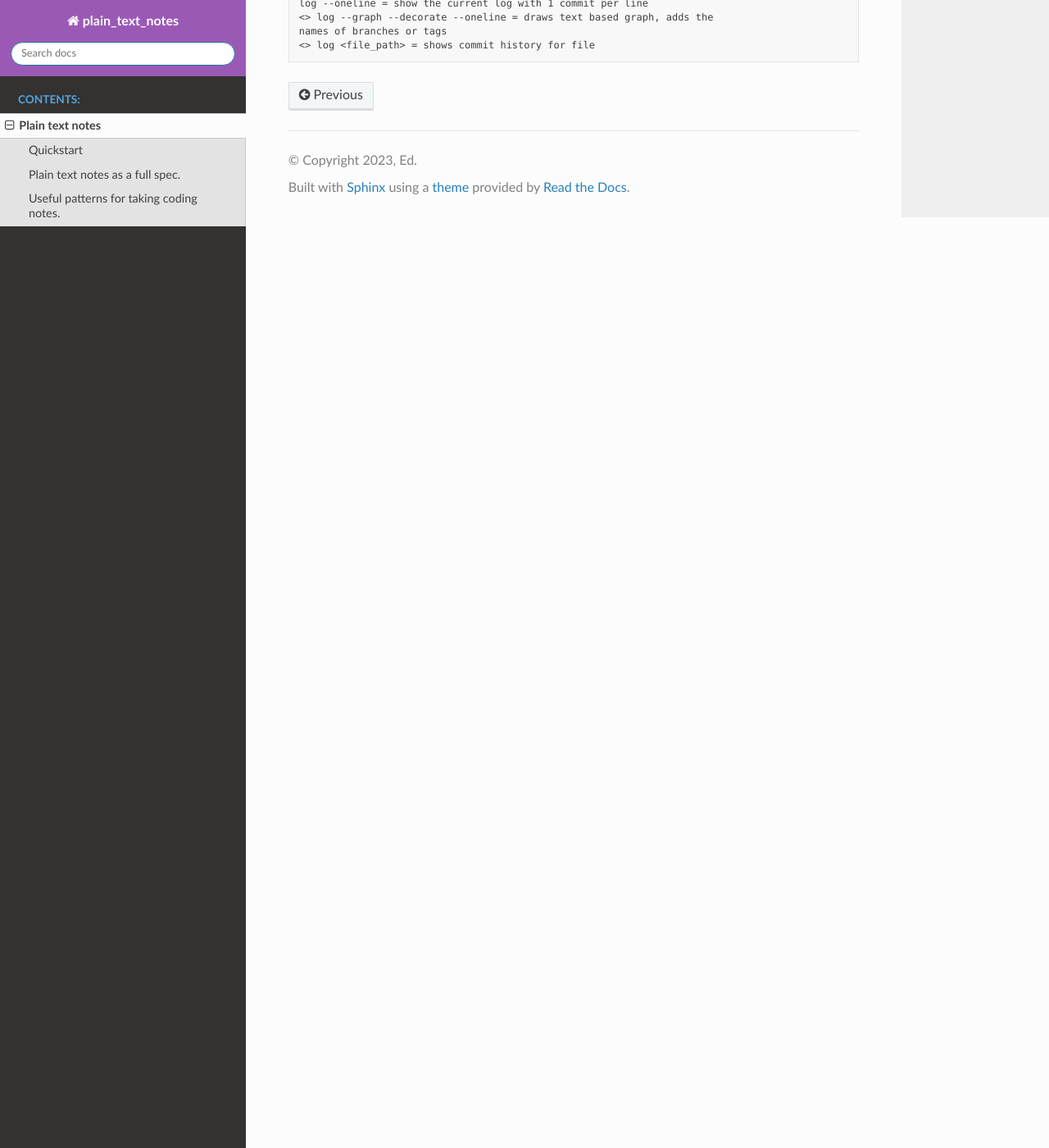
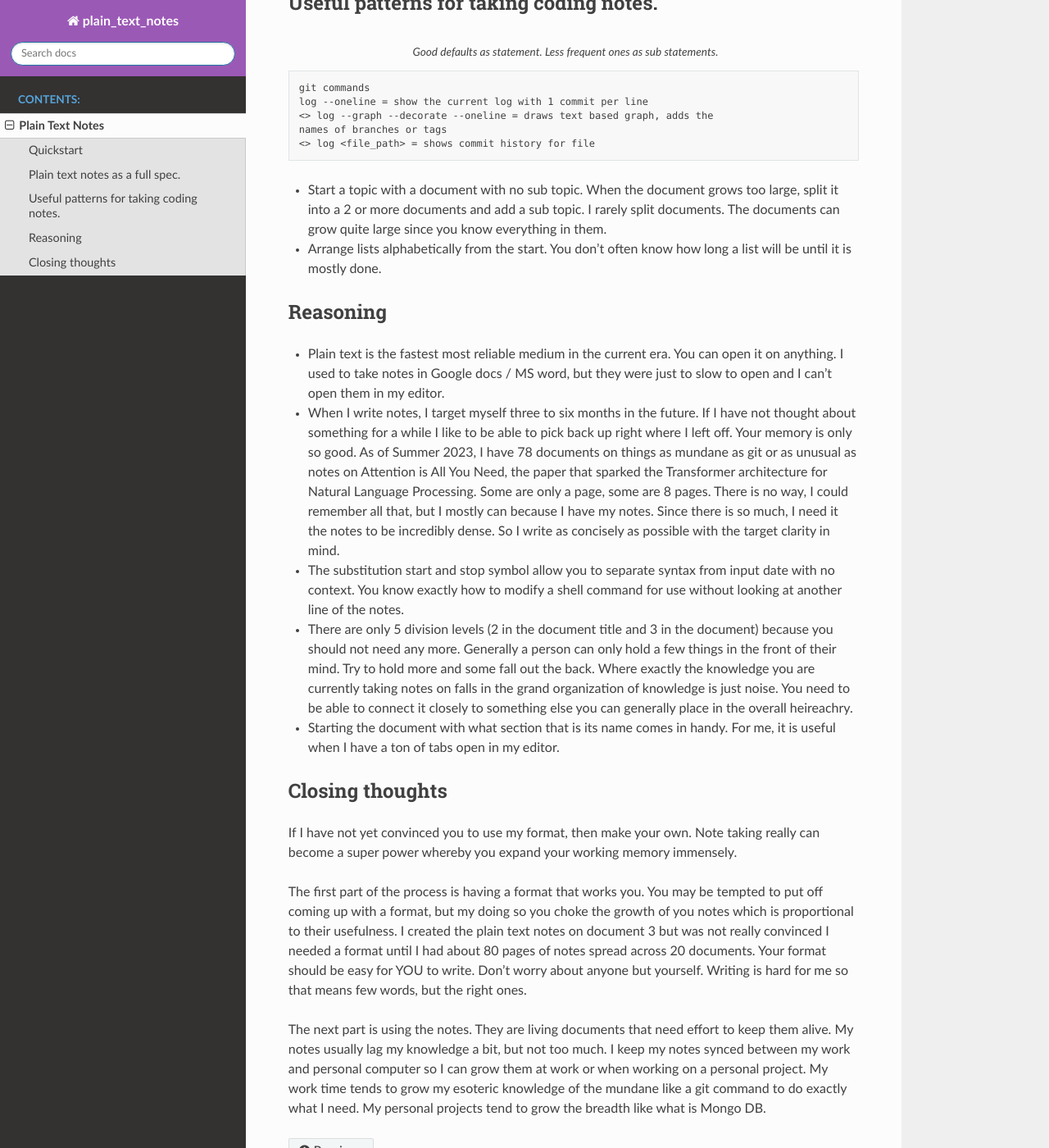
Before and after one commit to Rowlando13/plain-text-notes, a Sphinx documentation site: the page built from docs/source/general/plain_text_notes.rst, in a window 1280 px wide and 1400 px high, scrolled down 2657 px. Shown: the whole window at 82% size. Built offline with Sphinx 7.4.7 and the Read the Docs theme 2.0.0, drawn with Linux system fonts in a browser that asks for light colours; some of the changed text lies outside the part shown.

Commit message:
Mostly finish plain text notes.

```diff
--- a/docs/source/general/plain_text_notes.rst
+++ b/docs/source/general/plain_text_notes.rst
@@ -1,18 +1,20 @@
-Plain text notes
+Plain Text Notes
 ====================
 
 .. contents:: Overview
    :depth: 2
    :local:
 
+PLEASE PARDON THE MANY TYPOS. THIS IS STILL UNDER CONSTRUCTION.
+
 Quickstart
 --------------------
-Plain text notes is my personal format for note taking. It works best for coding, but well for other topics. An explanation in X points:
+Plain Text Notes is my personal format for note taking. It works best for coding, but well for other topics. An explanation in 4 points:
 
 *  plain text
 *  Writing style: concise to terse
-*  Flat rather than nested
-*  Soft limit of 80 characters
+*  Flat organization rather than nested
+*  Soft limit of 80 characters per line
 
 An example of my notes on git from when I was just learning it
 
@@ -53,30 +55,30 @@ An example of my notes on git from when I was just learning it
    checkout -b <NEW_BRANCH> = in local repo create branch "new branch" based
    on last commit from master.
 
-You should feel like text is too dense and the sections are very clear. The notes format is for your personal notes. As a coder you read a lot. Whether for learning purposes or to have a section of documentation that is more convenient for you, you will create a ton of notes. You want to be able to scan or control f the doc and easily jump between sections. You made these notes, so you know exactly whats in them. When you get to the right section, you want it all on the page. You can quickly scan to the right line and read it, just like code.
+You should feel like the text is too dense and the sections are very clear. Plain Text Notes format is for your personal notes. As a coder you will read a lot. Whether for learning purposes or to have a section of documentation that is more convenient for you, you should create a ton of notes. Since you will have a lot of text, you want it to be very compact but easily navigable.  You can navigate section to section very easily since they are visible and you made them all, and when you get to the right section, you want it all on the screen.
 
-You should also feel that the writing might not be perfectly clear to you. You want to write the minimum so that YOU can look back at it in 3-6 months and know exactly what you meant.
+You should also feel that the writing is not be perfectly clear to you. You want to write the minimum so that YOU can look back at it in 3-6 months and know exactly what you meant.
 
-You should also see the reason for the 80 character soft limit. If it does not kill you to keep it to 80 characters, then it much nice to read. When I was first learning what exactly a commit was doing, I could not fit it in 80 characters. That is fine.
+You should also see the reason for the 80 character soft limit. If it does not kill you to keep it to 80 characters, then it much nicer to read. When I was first learning what exactly a commit was doing, I could not fit it in 80 characters. That is fine. See the line that starts: commit -m "<My Django Girls app, first commit>" ...
 
 Plain text notes as a full spec.
 -----------------------------------
 
 *  File type: utf-8 encoded plain text
 *  Writing style: Prefer phrases to complete sentence. Maximum clarity with minimum text.
-*  File name: <topic> <subtopic> .txt , eg "Python 3 datetime.txt". The subtopic is optional
+*  File name: <topic> <subtopic> .txt , eg "Python 3 datetime.txt". The subtopic is optional.
 *  Symbol substitution:
 
-      * substitution start and stop symbol: ``<`` ``>``
-      * The command ``git status`` would be written as is since you just type it in. The command ``git remote add url`` would be written as git remote add <url.com>, since you have to replace <url.com> with an actual url.
-      * The default substitution start and stop symbols may not be suitable for all conditions and can be set on a per document basis.
-      * The text between < and > may hint at how the text is formatted it , eg git config --global user.email <you@gmail.com>.
+      *  substitution start and stop symbol: ``<`` ``>``
+      *  The command ``git status`` would be written as is since you just type it in. The command ``git remote add url`` would be written as git remote add <url.com>, since you have to replace <url.com> with an actual url.
+      *  The default substitution start and stop symbols may not be suitable for all conditions and can be set on a per document basis.
+      *  The text between < and > may hint at how the text is formatted it , eg git config --global user.email <you@gmail.com>.
 
 *  There are only 3 division levels available in a document.
 
-      * The section name is indented 12 spaces, ie 3 tabes of 4 spaces. The number of spaces per tab may vary by user preference between 2 and 4.
-      * The paragraph name is aligned left.
-      * The sub statements are preceded by <> and one space.
+      *  The section name is indented 12 spaces, ie 3 tabes of 4 spaces. The number of spaces per tab may vary by user preference between 2 and 4.
+      *  The paragraph name is aligned left.
+      *  The sub statements are preceded by <> and one space.
 
       .. code-block:: text
          :caption: <Topic> <subtopic>.txt
@@ -104,10 +106,31 @@ Useful patterns for taking coding notes.
 ------------------------------------------
 
 .. code-block:: text
-   :caption: Good defaults as statement. Less frequent ones as substatements.
+   :caption: Good defaults as statement. Less frequent ones as sub statements.
 
    git commands
    log --oneline = show the current log with 1 commit per line
    <> log --graph --decorate --oneline = draws text based graph, adds the
    names of branches or tags
    <> log <file_path> = shows commit history for file
+
+*  Start a topic with a document with no sub topic. When the document grows too large, split it into a 2 or more documents and add a sub topic. I rarely split documents. The documents can grow quite large since you know everything in them.
+
+*  Arrange lists alphabetically from the start. You don't often know how long a list will be until it is mostly done.
+
+Reasoning
+--------------------------
+
+*  Plain text is the fastest most reliable medium in the current era. You can open it on anything. I used to take notes in Google docs / MS word, but they were just to slow to open and I can't open them in my editor.
+*  When I write notes, I target myself three to six months in the future. If I have not thought about something for a while I like to be able to pick back up right where I left off. Your memory is only so good. As of Summer 2023, I have 78 documents on things as mundane as git or as unusual as notes on Attention is All You Need, the paper that sparked the Transformer architecture for Natural Language Processing. Some are only a page, some are 8 pages. There is no way, I could remember all that, but I mostly can because I have my notes. Since there is so much, I need it the notes to be incredibly dense. So I write as concisely as possible with the target clarity in mind.
+*  The substitution start and stop symbol allow you to separate syntax from input date with no context. You know exactly how to modify a shell command for use without looking at another line of the notes.
+*  There are only 5 division levels (2 in the document title and 3 in the document) because you should not need any more. Generally a person can only hold a few things in the front of their mind. Try to hold more and some fall out the back. Where exactly the knowledge you are currently taking notes on falls in the grand organization of knowledge is just noise. You need to be able to connect it closely to something else you can generally place in the overall heireachry.
+*  Starting the document with what section that is its name comes in handy. For me, it is useful when I have a ton of tabs open in my editor.
+
+Closing thoughts
+---------------------
+If I have not yet convinced you to use my format, then make your own. Note taking really can become a super power whereby you expand your working memory immensely.
+
+The first part of the process is having a format that works you. You may be tempted to put off coming up with a format, but my doing so you choke the growth of you notes which is proportional to their usefulness. I created the plain text notes on document 3 but  was not really convinced I needed a format until I had about 80 pages of notes spread across 20 documents. Your format should be easy for YOU to write. Don't worry about anyone but yourself. Writing is hard for me so that means few words, but the right ones.
+
+The next part is using the notes. They are living documents that need effort to keep them alive. My notes usually lag my knowledge a bit, but not too much. I keep my notes synced between my work and personal computer so I can grow them at work or when working on a personal project. My work time tends to grow my esoteric knowledge of the mundane like a git command to do exactly what I need. My personal projects tend to grow the breadth like what is Mongo DB.
```
